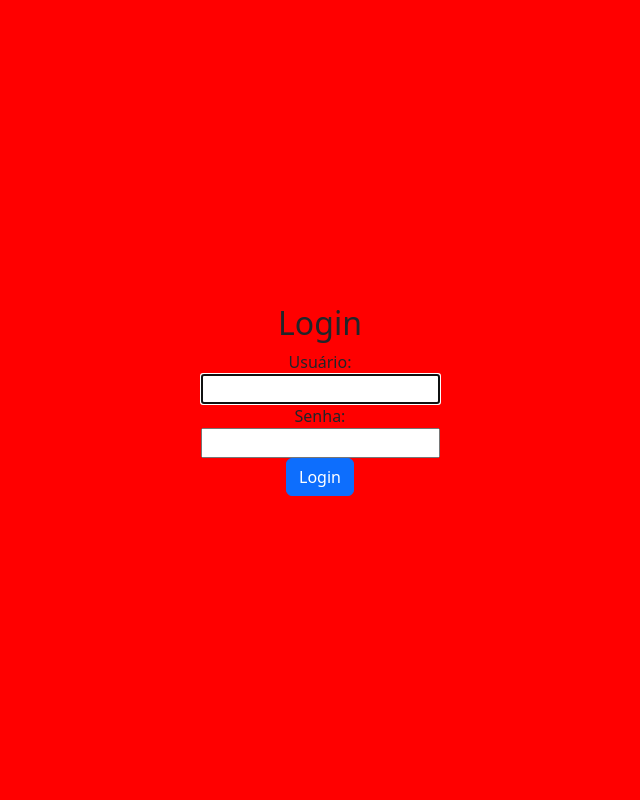
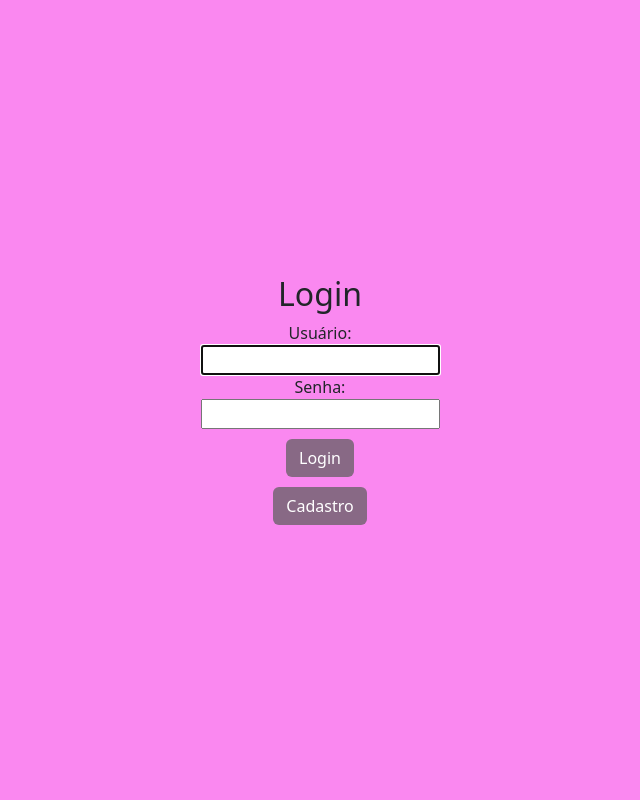
Before and after one commit to mestreDOSmagos2001/dietas, a Django app: page / in a window 1280 px wide. Shown: the whole page, without its empty margins (320-960 px from the left). Run offline with Django 4.2, Linux system fonts and the light colour scheme.

Commit message:
tela login

```diff
--- a/dietas/dietas_app/static/css/style.css
+++ b/dietas/dietas_app/static/css/style.css
@@ -1,6 +1,13 @@
 body{
-background-color:red;
+background-color:rgb(250, 136, 240);
 }
-.container{
-background-color:red !important;
+
+.btn{
+    margin-top: 10px;
+    background-color: rgb(136, 105, 133);
+    color: white;
 }
+
+.btn:hover{
+    background-color: rgb(104, 80, 102) !important;
+}
--- /dev/null
+++ b/dietas/dietas_app/static/js/script.js
@@ -0,0 +1,4 @@
+function removerBorda() {
+    var caixa = document.querySelector('.caixa');
+    caixa.style.border = 'none';
+}
--- a/dietas/dietas_app/templates/login.html
+++ b/dietas/dietas_app/templates/login.html
@@ -12,7 +12,7 @@
 
 </head>
 <body>
-    <div class="container bg-primary d-flex justify-content-center align-items-center vh-100">
+    <div class="container d-flex justify-content-center align-items-center vh-100">
         <div class="col-md-4">
           <h2 class="form-group d-flex flex-column align-items-center">Login</h2>
           <form method="post">
@@ -38,8 +38,11 @@
               {{ form.password }}
             </div>
             <div class="form-group d-flex justify-content-center">
-                <button type="submit" class="btn btn-primary">Login</button>
+                <button type="submit" class="btn">Login</button>
             </div>
+            <div class="form-group d-flex justify-content-center">
+              <button type="submit" class="btn">Cadastro</button>
+          </div>
           </form>
         </div>
       </div>
```
